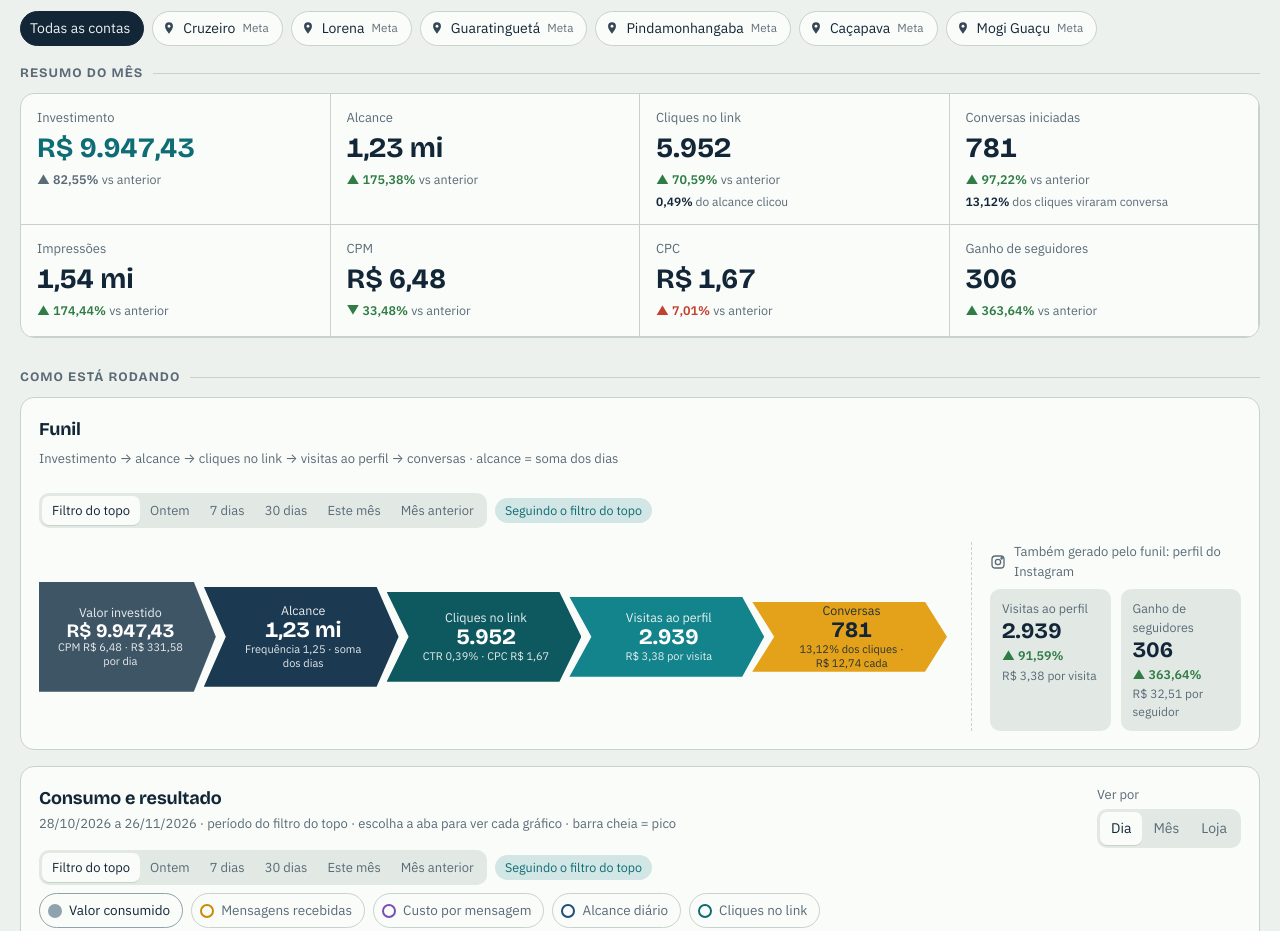
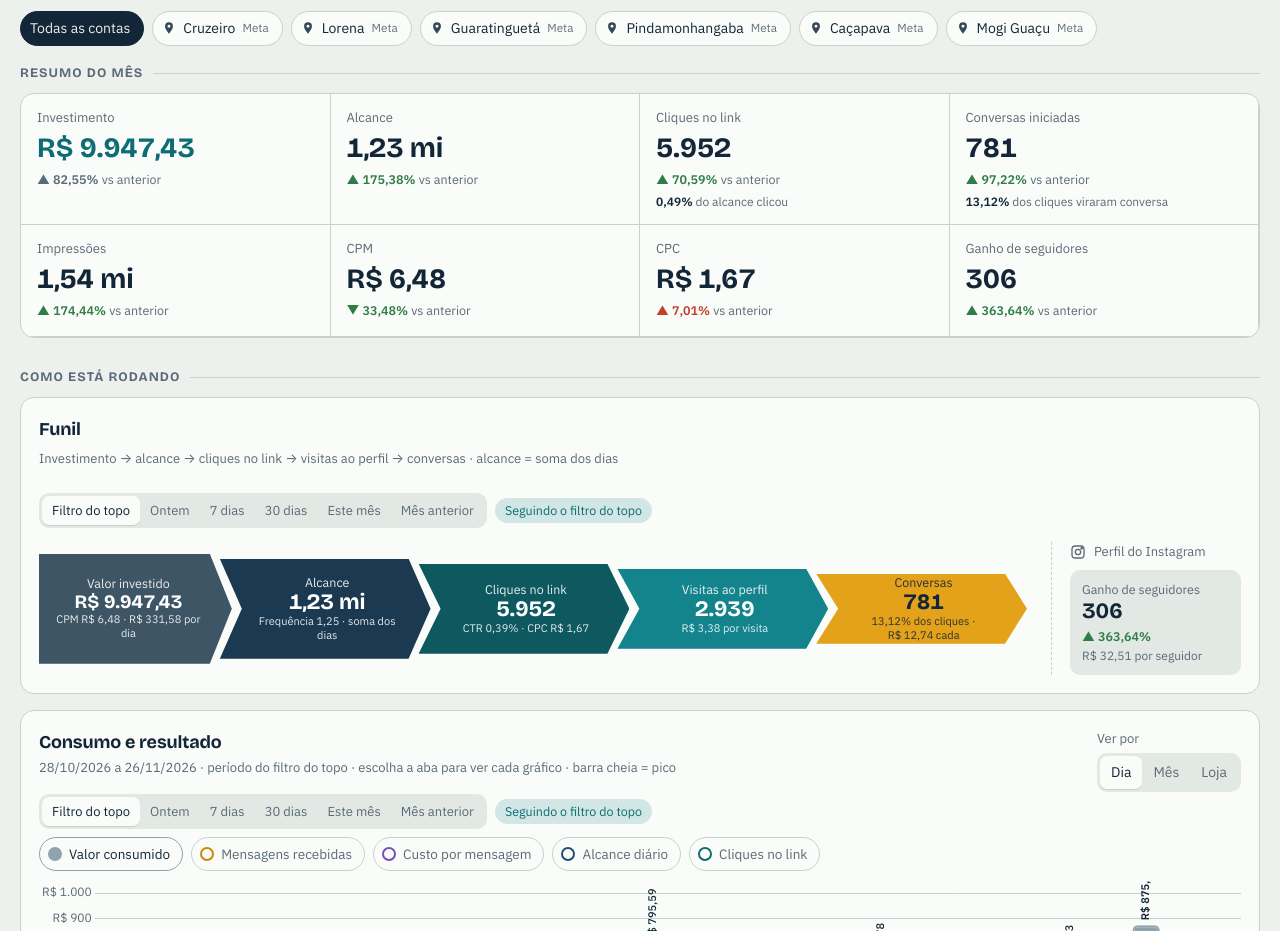
Before and after one commit to SomosAtlas/goldfinger, a plain HTML site: page index.html in a window 1280 px wide. Shown: the part 169-1100 px from the top of the page. Drawn offline with nearby package versions, Linux system fonts and the light colour scheme.

Commit message:
Funil: só ganho de seguidores ao lado
Co-Authored-By: Claude Opus 5.5 <noreply@anthropic.com>
Claude-Session: https://claude.ai/code/session_01D5KWqSWKVPr4oj5yqaE8bq

```diff
--- a/index.html
+++ b/index.html
@@ -283,7 +283,9 @@ nav.tabs,label.field:has(#f-client),.grid.g2b.mt:has(#pace),#p-empty,#gmn-card{d
 .lp{display:flex;flex-wrap:wrap;gap:8px;align-items:center}
 .lp .seg button{font-size:13px;padding:5px 10px}
 #aud-card .card-head .lp{flex-basis:100%;order:3}
-#funnel-card{display:grid;grid-template-columns:minmax(0,1fr) 270px;gap:4px 24px;align-items:center}
+#funnel-card{display:grid;grid-template-columns:minmax(0,1fr) 190px;gap:4px 24px;align-items:center}
+#funnel-card .fn-tile[data-k="pvisits"]{display:none}
+#funnel-card .fn-tiles{grid-template-columns:minmax(0,1fr)}
 #funnel-card>h3,#funnel-card>.sub{grid-column:1/-1}
 #funnel-card .funnel{flex-direction:row;align-items:center;gap:0;margin-top:10px}
 #funnel-card .fn-layer{flex:1;min-width:0;padding:0 30px 0 34px;margin-left:-12px;clip-path:polygon(0 0,calc(100% - 22px) 0,100% 50%,calc(100% - 22px) 100%,0 100%,22px 50%)!important}
@@ -360,7 +362,7 @@ nav.tabs,label.field:has(#f-client),.grid.g2b.mt:has(#pace),#p-empty,#gmn-card{d
         <div id="funnel-lp" style="grid-column:1/-1;margin:6px 0 0"></div>
         <div class="funnel" id="funnel"></div>
         <div class="fn-extra">
-          <div class="fn-extra-h"><svg width="16" height="16" viewBox="0 0 24 24" fill="none" stroke="currentColor" stroke-width="2"><rect x="3" y="3" width="18" height="18" rx="5"/><circle cx="12" cy="12" r="4"/><circle cx="17.5" cy="6.5" r="1" fill="currentColor"/></svg>Também gerado pelo funil: perfil do Instagram</div>
+          <div class="fn-extra-h"><svg width="16" height="16" viewBox="0 0 24 24" fill="none" stroke="currentColor" stroke-width="2"><rect x="3" y="3" width="18" height="18" rx="5"/><circle cx="12" cy="12" r="4"/><circle cx="17.5" cy="6.5" r="1" fill="currentColor"/></svg>Perfil do Instagram</div>
           <div class="fn-tiles">
             <div class="fn-tile" data-k="pvisits"><div class="l">Visitas ao perfil</div><div class="v">—</div><div class="d"></div><div class="c"></div></div>
             <div class="fn-tile" data-k="follows"><div class="l">Ganho de seguidores</div><div class="v">—</div><div class="d"></div><div class="c"></div></div>
```
